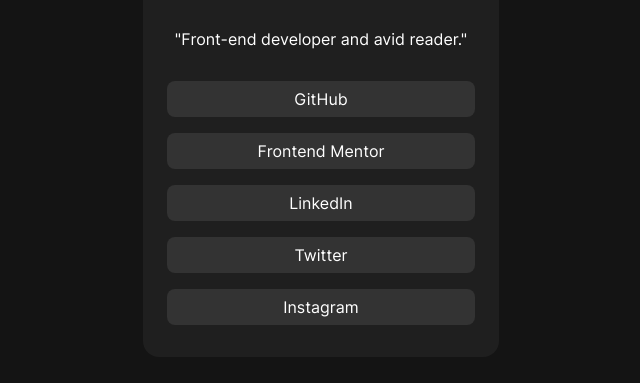
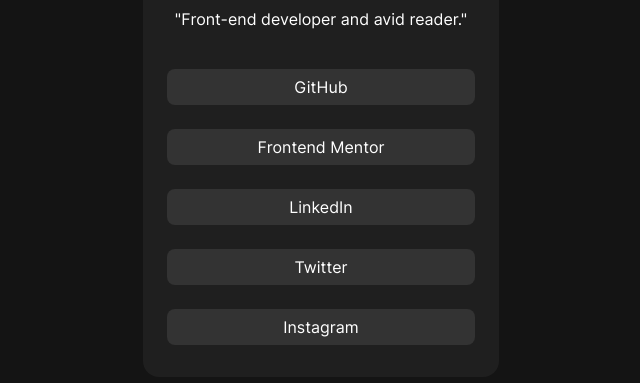
Before and after one commit to srplanta/fem-social-links-profile, a plain HTML site: page index.html in a window 1280 px wide. Shown: the part 317-700 px from the top of the page, without its empty margins (319-959 px from the left). Drawn offline with Linux system fonts and the light colour scheme.

Commit message:
margin added between social links

```diff
--- a/style.css
+++ b/style.css
@@ -70,7 +70,7 @@ body {
     text-decoration: none;
     background-color: var(--grey);
     width: 100%;
-    margin-top: 1em;
+    margin-top: 1.5em;
     padding: .5em;
     text-align: center;
     border-radius: .5em;
```
